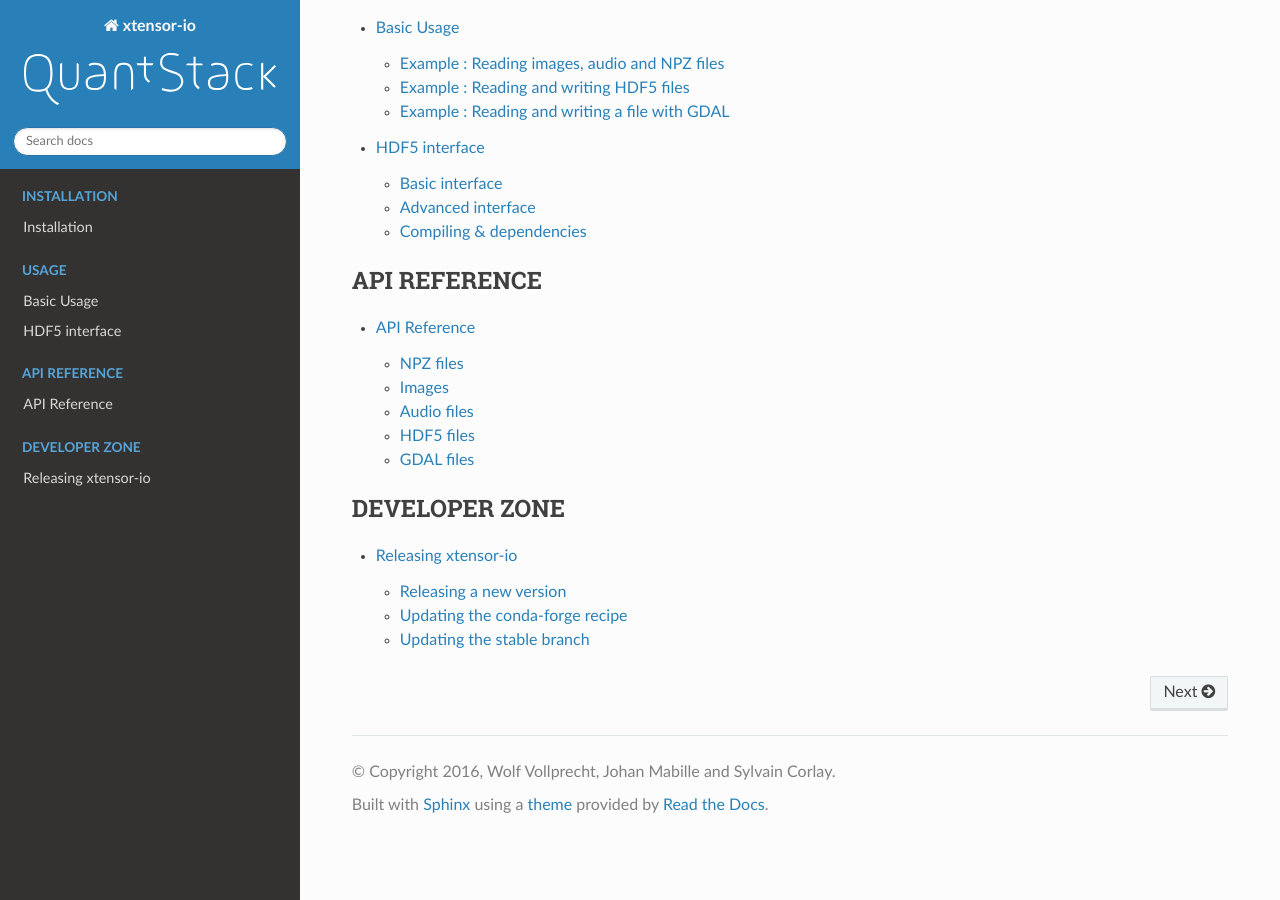
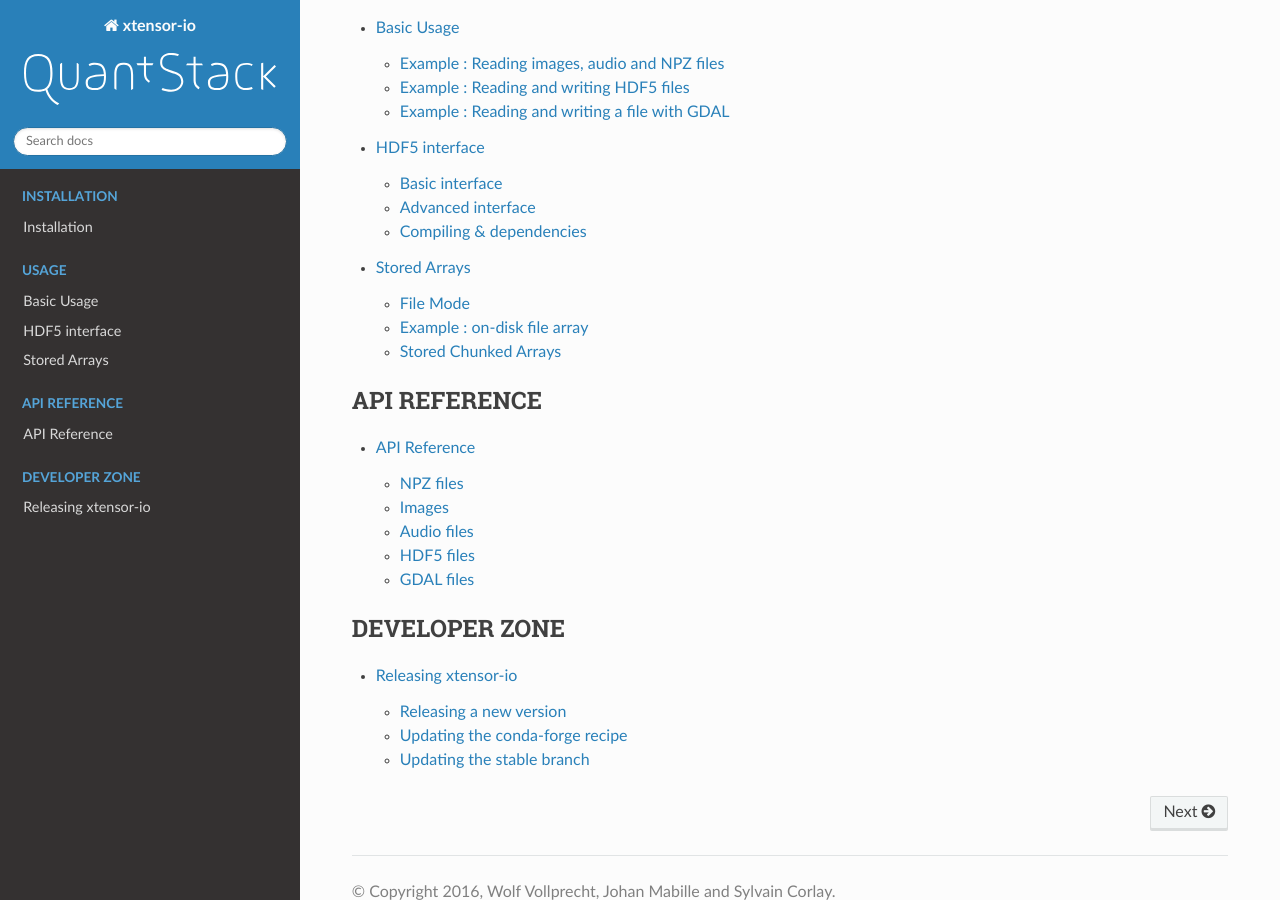
Before and after one commit to xtensor-stack/xtensor-io, a Sphinx documentation site: the page built from docs/source/index.rst, in a window 1280 px wide and 900 px high, scrolled down 1205 px. Built offline with Sphinx 7.4.7 and the Read the Docs theme 2.0.0, drawn with Linux system fonts in a browser that asks for light colours; some of the changed lines change nothing that is shown.

Commit message:
Add stored array documentation

```diff
--- a/docs/source/index.rst
+++ b/docs/source/index.rst
@@ -46,6 +46,7 @@
 
    basic_usage
    xhighfive
+   stored_arrays
 
 .. toctree::
    :caption: API REFERENCE
--- /dev/null
+++ b/docs/source/stored_arrays.rst
@@ -0,0 +1,109 @@
+.. Copyright (c) 2016, Wolf Vollprecht, Johan Mabille and Sylvain Corlay
+
+   Distributed under the terms of the BSD 3-Clause License.
+
+   The full license is in the file LICENSE, distributed with this software.
+
+Stored Arrays
+=============
+
+Arrays can be stored on a file system using ``xfile_array``, enabling
+persistence of data. This type of array is a file-backed cached ``xarray``,
+meaning that you can use it as a normal array, and it will be flushed to the
+file when it is destroyed or when ``flush()`` is explicitly called (provided
+that its content has changed). Various file systems can be used, e.g. the local
+file system or Google Cloud Storage, and data can be stored in various formats,
+e.g. GZip or Blosc.
+
+File Mode
+---------
+
+A file array can be created using one of the three following file modes:
+
+- ``load``: the array is loaded from the file, meaning that the file must
+  already exist, otherwise an exception is thrown.
+- ``init``: the array will initialize the file, meaning that its content will
+  be flushed regardless of any pre-existing file.
+- ``init_on_fail``: the array is loaded from the file if it exists, otherwise
+  the array will initialize the file. An initialization value can be used to
+  fill the array.
+
+The default mode is ``load``.
+
+Example : on-disk file array
+----------------------------
+
+
+.. code:: cpp
+
+    #include <xtensor-io/xfile_array.hpp>
+    #include <xtensor-io/xio_binary.hpp>
+    #include <xtensor-io/xio_disk_handler.hpp>
+
+    int main()
+    {
+        // an on-disk file array stored in binary format
+        using file_array = xt::xfile_array<double, xt::xio_disk_handler<xt::xio_binary_config>>;
+        // since the file doesn't alreay exist, we use the "init" file mode
+        file_array a1("a1.bin", xt::xfile_mode::init);
+
+        std::vector<size_t> shape = {2, 2};
+        a1.resize(shape);
+
+        a1(0, 1) = 1.;
+        // the in-memory value is changed, but not the on-disk file yet.
+        // the on-disk file will change when the array is explicitly flushed,
+        // or when it is destroyed (e.g. when going out of scope)
+
+        a1.flush();
+        // now the on-disk file has changed
+
+        // a2 points to a1's file, we use the "load" file mode
+        file_array a2("a1.bin", xt::xfile_mode::load);
+        // the binary format doesn't store the shape
+        a2.resize(shape);
+
+        // a1 and a2 are equal
+        assert(xt:all(xt::equal(a1, a2)));
+
+        return 0;
+    }
+
+Stored Chunked Arrays
+---------------------
+
+As for a "normal" array, a chunked array can be stored on a file system. Under
+the hood, it will use ``xfile_array`` to store the chunks. But rather than
+having one file array for each chunk (which could have a huge memory footprint),
+only a limited number of file arrays are used at the same time in a chunk pool.
+The container which is responsible for managing the chunk pool (i.e. map
+logical chunks in the array to physical chunks in the pool) is the
+``xchunk_store_manager``, but you should not use it directly. Instead, we
+provide factory functions to create a stored chunked array, as shown below:
+
+.. code-block:: cpp
+
+    #include "xtensor-io/xchunk_store_manager.hpp"
+    #include "xtensor-io/xio_binary.hpp"
+    #include "xtensor-io/xio_disk_handler.hpp"
+
+    int main()
+    {
+        namespace fs = ghc::filesystem;
+
+        std::vector<size_t> shape = {4, 4};
+        std::vector<size_t> chunk_shape = {2, 2};
+        std::string chunk_dir = "chunks1";
+        fs::create_directory(chunk_dir);
+        double init_value = 5.5;
+        std::size_t pool_size = 2;  // a maximum of 2 chunks will be hold in memory
+
+        auto a1 = xt::chunked_file_array<double, xt::xio_disk_handler<xt::xio_binary_config>>(shape, chunk_shape, chunk_dir, init_value, pool_size);
+
+        a1(2, 1) = 1.2;  // this assigns to chunk (1, 0) in memory
+        a1(1, 2) = 3.4;  // this assigns to chunk (0, 1) in memory
+        a1(0, 0) = 5.6;  // because the pool is full, this saves chunk (1, 0) to disk
+                         // and assigns to chunk (0, 0) in memory
+        // when a1 is destroyed, all the modified chunks are saved to disk
+        // this can be forced with a1.chunks().flush()
+    }
```
